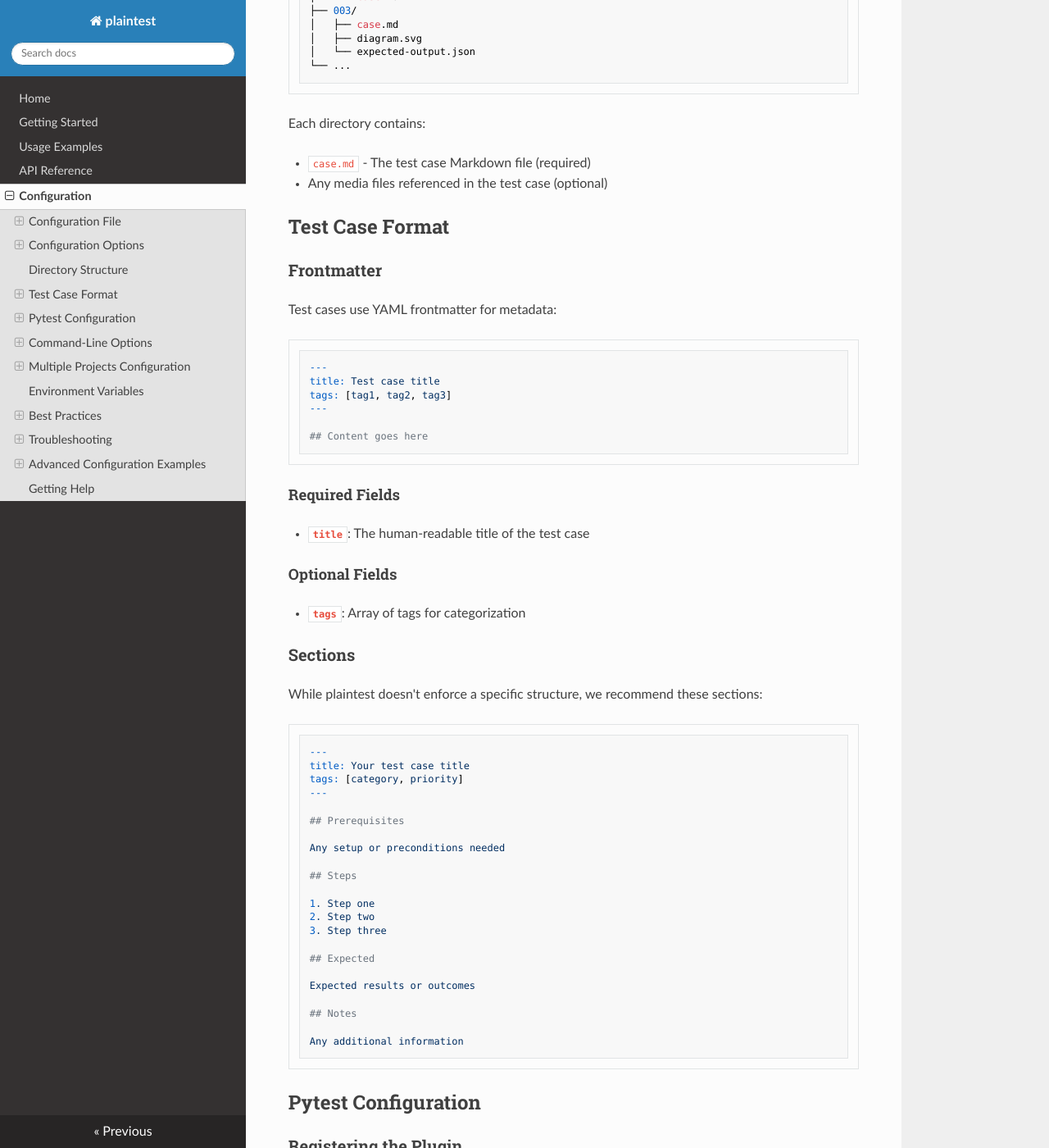
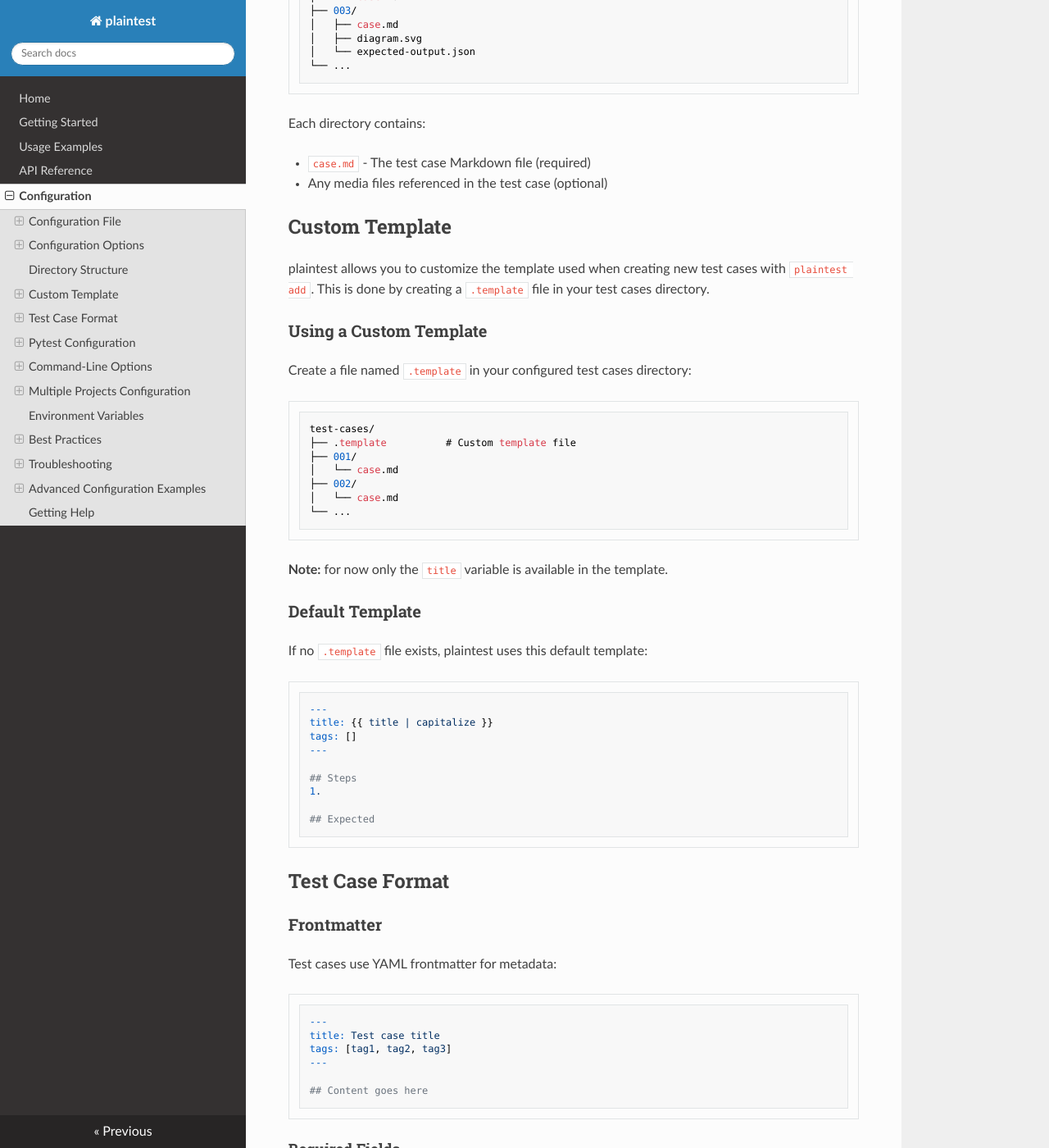
Before and after one commit to ericgazoni/plaintest, an MkDocs documentation site: the page built from docs/configuration.md, in a window 1280 px wide and 1400 px high, scrolled down 1376 px. Shown: the whole window at 82% size. Built offline with MkDocs 1.6.1, drawn with Linux system fonts in a browser that asks for light colours; nearby versions of some CDN libraries.

Commit message:
document custom template

````diff
--- a/docs/configuration.md
+++ b/docs/configuration.md
@@ -63,6 +63,44 @@
 
 - `case.md` - The test case Markdown file (required)
 - Any media files referenced in the test case (optional)
+
+## Custom Template
+
+plaintest allows you to customize the template used when creating new test cases with `plaintest add`. This is done by creating a `.template` file in your test cases directory.
+
+### Using a Custom Template
+
+Create a file named `.template` in your configured test cases directory:
+
+```
+test-cases/
+├── .template          # Custom template file
+├── 001/
+│   └── case.md
+├── 002/
+│   └── case.md
+└── ...
+```
+
+**Note:** for now only the `title` variable is available in the template.
+
+### Default Template
+
+If no `.template` file exists, plaintest uses this default template:
+
+```jinja2
+---
+title: {{ title | capitalize }}
+tags: []
+---
+
+## Steps
+1.
+
+## Expected
+
+
+```
 
 ## Test Case Format
 
````
Also changed, not shown: README.md (+2 -0 lines), docs/getting-started.md (+3 -0 lines), docs/usage-examples.md (+1 -0 lines), 1 other file.
